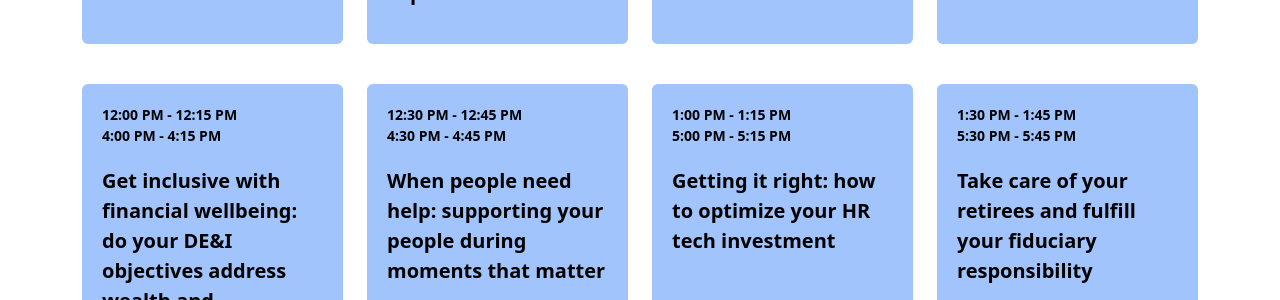
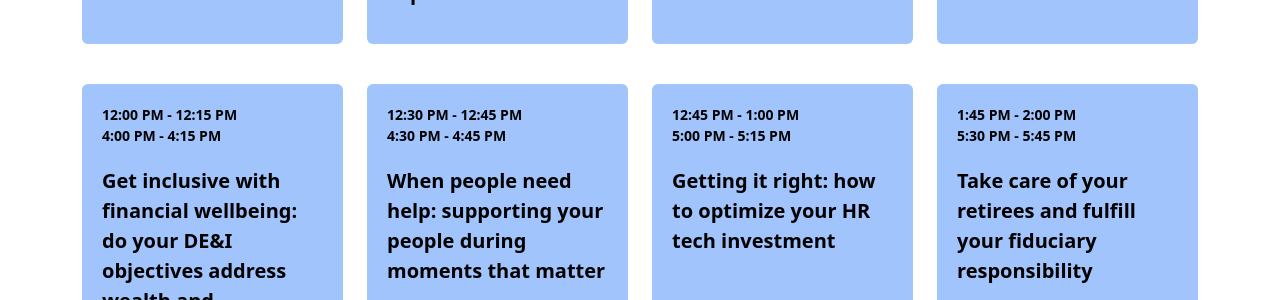
Before and after one commit to takenot-es/alight__MarketoTemplates, a Jekyll site: the page built from _pages/hr-tech-2023.html, in a window 1280 px wide and 900 px high, scrolled down 2380 px. Shown: the part 155-455 px from the top of the window. Built offline with Jekyll 4.4.1, drawn with Linux system fonts in a browser that asks for light colours; some web fonts are replaced; some of the changed text lies outside the part shown.

Commit message:
Updates.
Of course there were last minute content updates.

```diff
--- a/_data/hr-tech-2023-sessions.yml
+++ b/_data/hr-tech-2023-sessions.yml
@@ -27,11 +27,11 @@
       - '4:30 PM - 4:45 PM'
     - title: 'Getting it right: how to optimize your HR tech investment'
       times:
-      - '1:00 PM - 1:15 PM'
+      - '12:45 PM - 1:00 PM'
       - '5:00 PM - 5:15 PM'
     - title: 'Take care of your retirees and fulfill your fiduciary responsibility'
       times:
-      - '1:30 PM - 1:45 PM'
+      - '1:45 PM - 2:00 PM'
       - '5:30 PM - 5:45 PM'
 - date: 'Thursday, October 12'
   tile: 'teal'
--- a/_pages/hr-tech-2023.html
+++ b/_pages/hr-tech-2023.html
@@ -70,7 +70,7 @@
     data: 'EE3'
   event_speakers:
   - name: 'Anthony DePalma'
-    title: 'Sr. Principal, Value Engineer, Alight'
+    title: 'Director, Value Engineering, Alight'
     headshot: 'https://go.alight.com/rs/777-ERD-451/images/hr-tech-2023-speaker-anthony-depalma.jpg'
   - name: 'Geoffrey Peterson'
     title: 'VP, Data & Analytics, Alight'
@@ -88,8 +88,8 @@
   block: meeting-request-no-js
   title: Let's meet
   content: '<p class="h5">There’s an easier way for your employees to navigate annual enrollment and engage with their health benefits. Find out how Alight can be your strategic partner in transforming the employee experience. Schedule a meeting today!</p>'
-  has_button: 'false'
-  cta_link: 'https://alight.jifflenow.com/external-request/workdayrisingnorthamerica2023/meeting-request?token=2b111b405be48a03dfad'
+  has_button: 'true'
+  cta_link: 'mailto:alight.events@alight.com?subject=Let’s meet!'
   cta_text: 'Request a meeting'
 - template: Raffle
   block: circle-image-content-no-js
```
Also changed, not shown: 2 other files.
